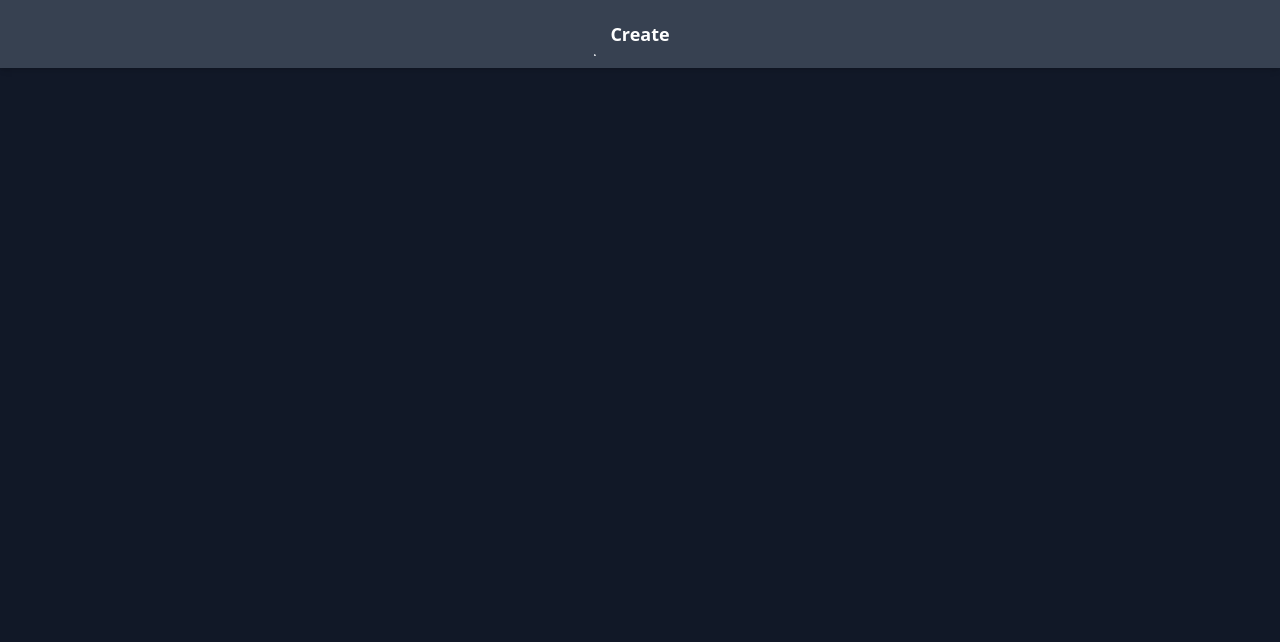
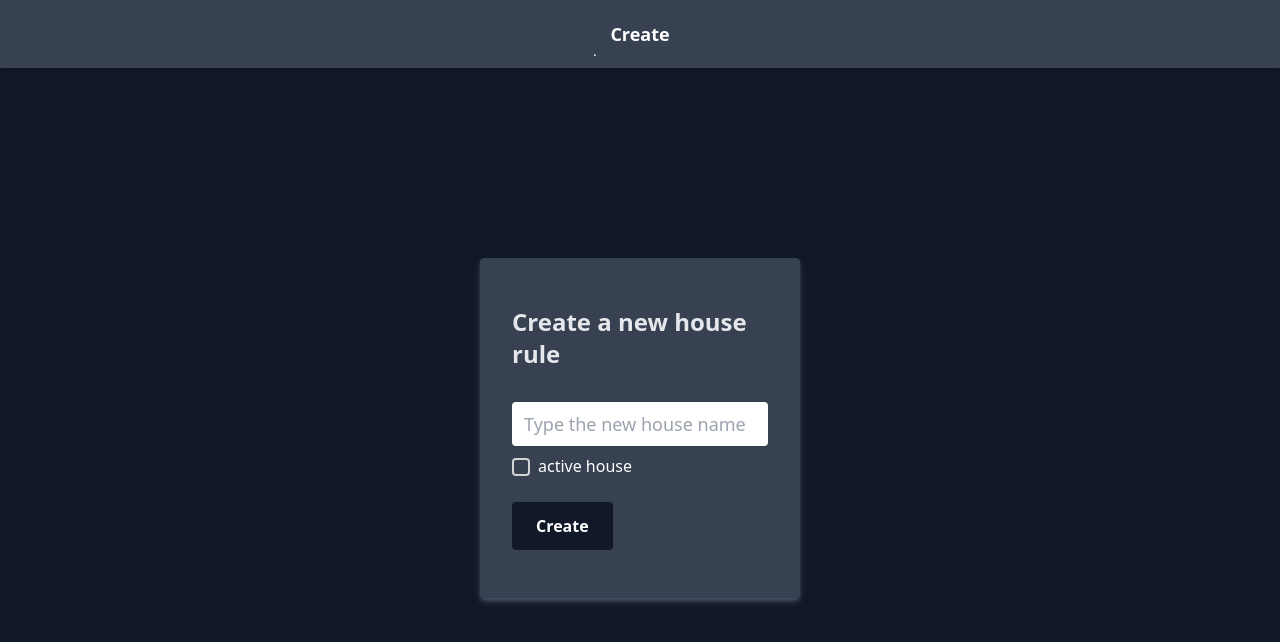
Before and after one commit to vagnereix/sasdev-nuxt-task, a Nuxt app: page /edit in a window 1280 px wide. Before the commit this address had no page. Shown: the top 642 px of the page. Built offline with nearby package versions, Linux system fonts and the light colour scheme; no server answers.

Commit message:
Create page to edit house rule

```diff
--- /dev/null
+++ b/pages/edit.vue
@@ -0,0 +1,94 @@
+<template>
+  <div class="h-[calc(100vh-80px)] grid place-items-center">
+    <main
+      class="flex-col gap-8 w-80 py-12 px-8 m-auto shadow-md shadow-slate-600 rounded bg-gray-700 flex items-start justify-center"
+    >
+      <h1 class="text-gray-200 font-bold text-2xl">Create a new house rule</h1>
+
+      <form class="flex flex-col gap-2 items-start justify-center w-full">
+        <input
+          v-model="houseRules.name"
+          class="border-none rounded text-lg px-3 py-2 w-full"
+          type="text"
+          name="house"
+          id="house"
+          placeholder="Type the new house name"
+        />
+
+        <span v-if="hasError" class="text-red-500 font-semibold">
+          {{ errorMessage }}
+        </span>
+
+        <div class="flex items-center gap-2">
+          <input
+            v-model="houseRules.active"
+            class="relative float-left mt-[0.15rem] h-[1.125rem] w-[1.125rem] appearance-none rounded-[0.25rem] border-[0.125rem] border-solid border-neutral-300 outline-none before:pointer-events-none before:absolute before:h-[0.875rem] before:w-[0.875rem] before:scale-0 before:rounded-full before:bg-transparent before:opacity-0 before:shadow-[0px_0px_0px_13px_transparent] before:content-[''] checked:border-primary checked:bg-primary checked:before:opacity-[0.16] checked:after:absolute checked:after:ml-[0.25rem] checked:after:-mt-px checked:after:block checked:after:h-[0.8125rem] checked:after:w-[0.375rem] checked:after:rotate-45 checked:after:border-[0.125rem] checked:after:border-t-0 checked:after:border-l-0 checked:after:border-solid checked:after:border-white checked:after:bg-transparent checked:after:content-[''] hover:cursor-pointer hover:before:opacity-[0.04] hover:before:shadow-[0px_0px_0px_13px_rgba(0,0,0,0.6)]"
+            type="checkbox"
+            name="active"
+            id="active"
+            placeholder="Typer your password"
+          />
+          <label for="active" class="text-white">active house</label>
+        </div>
+
+        <button
+          @click.prevent="onSubmit"
+          type="submit"
+          class="mt-4 px-6 py-3 bg-gray-900 text-white font-semibold rounded tex-lg"
+        >
+          Create
+        </button>
+      </form>
+    </main>
+  </div>
+</template>
+
+<script>
+export default {
+  created() {
+    this.getHouseRulesInfo();
+  },
+  data() {
+    return {
+      id: this.$route.query.id,
+      houseRules: {},
+      errorMessage: "",
+    };
+  },
+  computed: {
+    hasError() {
+      if (this.errorMessage.length > 0) return true;
+
+      return false;
+    },
+  },
+  methods: {
+    async getHouseRulesInfo() {
+      const { data } = await this.$axios.get(`/house_rules/${this.id}`);
+      this.houseRules = data.data;
+    },
+    async onSubmit() {
+      try {
+        if (this.houseRules.name.trim() === "")
+          throw "Name field cannot be empty";
+
+        const { data } = await this.$axios.put(
+          `/house_rules/${this.houseRules.id}`,
+          {
+            house_rules: {
+              name: this.houseRules.name,
+              active: this.houseRules.active ? 1 : 0,
+            },
+          }
+        );
+
+        this.$toast.success(data.message);
+
+        this.$router.push("/");
+      } catch (e) {
+        this.errorMessage = e.response.data.errors.message;
+      }
+    },
+  },
+};
+</script>
--- a/plugins/axios.js
+++ b/plugins/axios.js
@@ -1,4 +1,4 @@
-export default function ({ app, $axios }) {
+export default function ({ app, $axios, $toast, redirect }) {
   $axios.onRequest((config) => {
     const user = app.$cookiz.get("SASTaskUserInfoCookie");
     if (!user) return config;
@@ -10,4 +10,12 @@ export default function ({ app, $axios }) {
       },
     });
   });
+
+  $axios.onResponse((response) => {
+    if (response.status === 409) {
+      $toast.error("Your access token has expired, pleas signin again");
+
+      redirect("/");
+    }
+  });
 }
```
